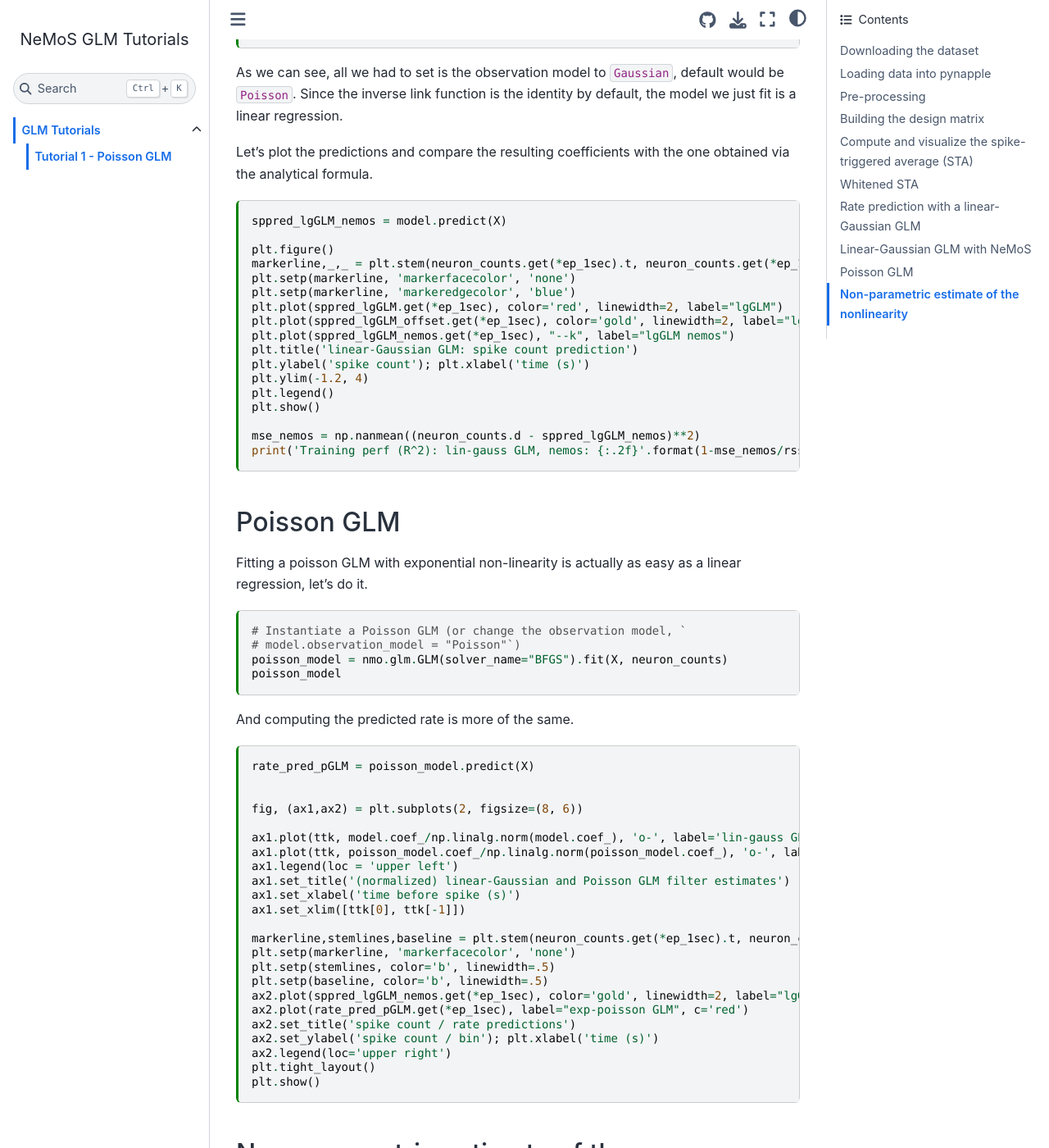
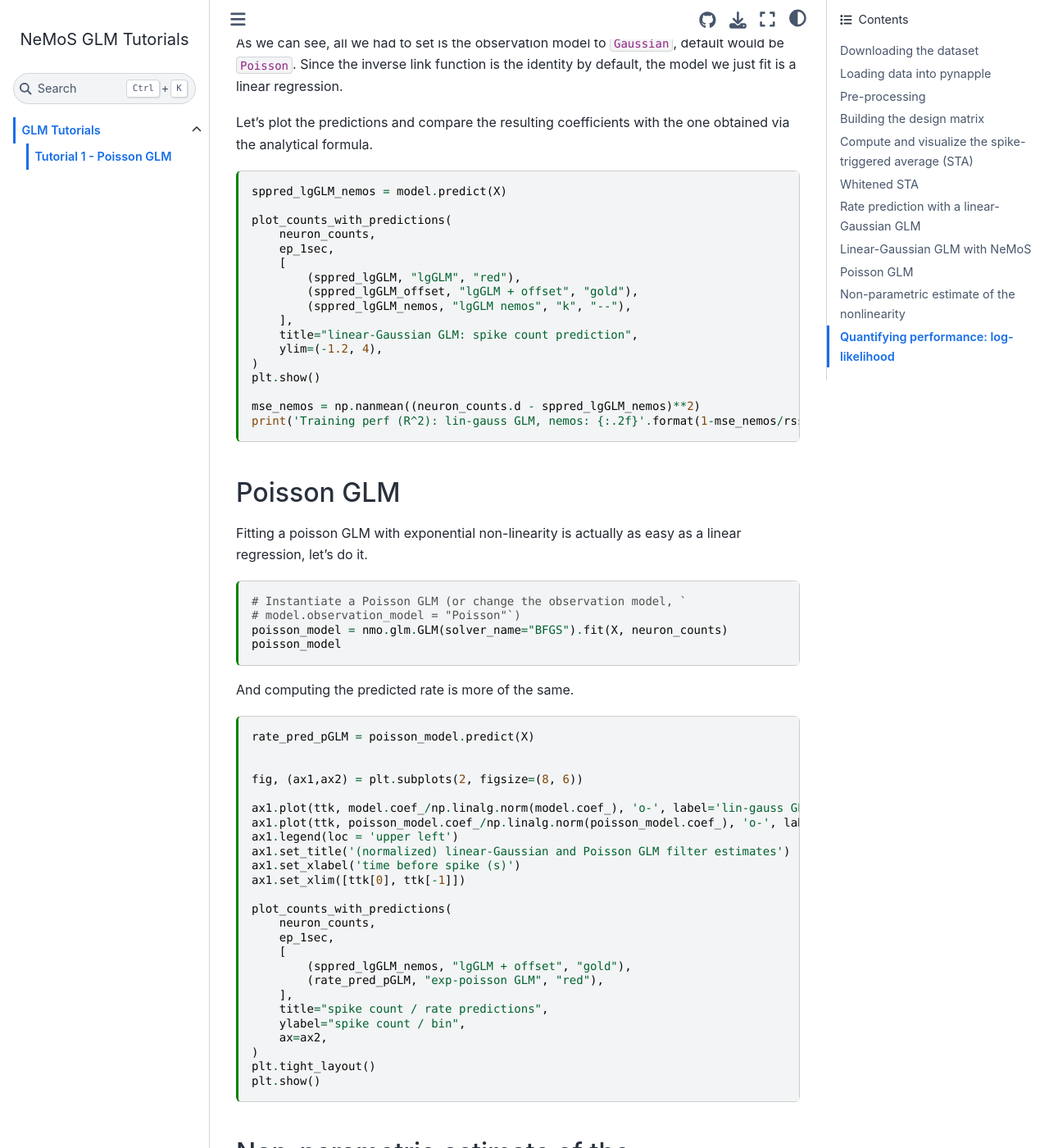
Before and after one commit to BalzaniEdoardo/nemos_glm_tutorials, a Sphinx documentation site: the page built from docs/tutorials/Sfn-2016-tutorial-GLMs/01_poisson_glm.md, in a window 1280 px wide and 1400 px high, scrolled down 9338 px. Shown: the whole window at 82% size. Built offline with Sphinx 7.4.7 and the Sphinx Book theme 1.1.4, drawn with Linux system fonts in a browser that asks for light colours; some of the changed text lies outside the part shown.

Commit message:
move plotting to func

````diff
--- a/docs/tutorials/Sfn-2016-tutorial-GLMs/01_poisson_glm.md
+++ b/docs/tutorials/Sfn-2016-tutorial-GLMs/01_poisson_glm.md
@@ -36,6 +36,59 @@
 
 data_paths = fetch_data("data_RGCs")
 data_paths
+```
+
+```{code-cell} ipython3
+:tags: [hide-input]
+
+import matplotlib.pyplot as plt
+
+
+def plot_counts_with_predictions(
+    counts, ep, predictions, title="", ylabel="spike count", ylim=None, ax=None
+):
+    """Stem-plot binned spike counts over `ep` and overlay one or more model predictions.
+
+    Parameters
+    ----------
+    counts:
+        Tsd of binned spike counts.
+    ep:
+        ``(start, end)`` interval in seconds, forwarded to ``.get``.
+    predictions:
+        List of ``(tsd, label, color)`` or ``(tsd, label, color, linestyle)`` tuples.
+    title, ylabel, ylim:
+        Standard axis cosmetics.
+    ax:
+        Axes to draw on. A new figure is created when ``None``.
+    """
+    if ax is None:
+        _, ax = plt.subplots(figsize=(8, 4))
+
+    c = counts.get(*ep)
+    markerline, stemlines, baseline = ax.stem(
+        c.t, c.d, linefmt="b-", basefmt="k-", label="spike ct"
+    )
+    plt.setp(markerline, markerfacecolor="none", markeredgecolor="blue")
+    plt.setp(stemlines, color="b", linewidth=0.5)
+    plt.setp(baseline, color="b", linewidth=0.5)
+
+    for pred, label, color, *style in predictions:
+        ax.plot(
+            pred.get(*ep),
+            color=color,
+            linestyle=style[0] if style else "-",
+            linewidth=2,
+            label=label,
+        )
+
+    ax.set_title(title)
+    ax.set_ylabel(ylabel)
+    ax.set_xlabel("time (s)")
+    if ylim is not None:
+        ax.set_ylim(*ylim)
+    ax.legend()
+    return ax
 ```
 
 ## Loading data into pynapple
@@ -305,22 +358,17 @@
 # Predicted spikes from linear-Gaussian GLM
 sppred_lgGLM = X @ wsta
 
-# Drop initial nans
-sppred_lgGLM = sppred_lgGLM
-
 # get the first 1sec of non-nans
 first_valid_time = sppred_lgGLM.dropna().t[0]
 ep_1sec = first_valid_time, first_valid_time + 1
 
-plt.figure()
-markerline,_,_ = plt.stem(neuron_counts.get(*ep_1sec).t, neuron_counts.get(*ep_1sec), linefmt='b-', basefmt='k-', label="spike ct")
-plt.setp(markerline, 'markerfacecolor', 'none')
-plt.setp(markerline, 'markeredgecolor', 'blue')
-plt.plot(sppred_lgGLM.get(*ep_1sec), color='red', linewidth=2, label="lgGLM")
-plt.title('linear-Gaussian GLM: spike count prediction')
-plt.ylabel('spike count'); plt.xlabel('time (s)')
-plt.ylim(-1.2, 4)
-plt.legend()
+plot_counts_with_predictions(
+    neuron_counts,
+    ep_1sec,
+    [(sppred_lgGLM, "lgGLM", "red")],
+    title="linear-Gaussian GLM: spike count prediction",
+    ylim=(-1.2, 4),
+)
 plt.show()
 ```
 
@@ -336,23 +384,23 @@
 XTX_inv = np.linalg.pinv(X_offset.d[window_size:].T @ X_offset[window_size:])
 wsta_offset =  XTX_inv @ (X_offset.d[window_size:].T @ neuron_counts[window_size:])
 
-# splitin intercept and coefficients
+# split into intercept and coefficients
 intercept = wsta_offset[0]
 wsta_offset = wsta_offset[1:] # the linear filter part
 
 # Compute prediction with offset
 sppred_lgGLM_offset = intercept +  X @ wsta_offset
 
-plt.figure()
-markerline,_,_ = plt.stem(neuron_counts.get(*ep_1sec).t, neuron_counts.get(*ep_1sec), linefmt='b-', basefmt='k-', label="spike ct")
-plt.setp(markerline, 'markerfacecolor', 'none')
-plt.setp(markerline, 'markeredgecolor', 'blue')
-plt.plot(sppred_lgGLM.get(*ep_1sec), color='red', linewidth=2, label="lgGLM")
-plt.plot(sppred_lgGLM_offset.get(*ep_1sec), color='gold', linewidth=2, label="lgGLM + offset")
-plt.title('linear-Gaussian GLM: spike count prediction')
-plt.ylabel('spike count'); plt.xlabel('time (s)')
-plt.ylim(-1.2, 4)
-plt.legend()
+plot_counts_with_predictions(
+    neuron_counts,
+    ep_1sec,
+    [
+        (sppred_lgGLM, "lgGLM", "red"),
+        (sppred_lgGLM_offset, "lgGLM + offset", "gold"),
+    ],
+    title="linear-Gaussian GLM: spike count prediction",
+    ylim=(-1.2, 4),
+)
 plt.show()
 
 # Let's report the relevant training error (squared prediction error on
@@ -385,17 +433,17 @@
 
 sppred_lgGLM_nemos = model.predict(X)
 
-plt.figure()
-markerline,_,_ = plt.stem(neuron_counts.get(*ep_1sec).t, neuron_counts.get(*ep_1sec), linefmt='b-', basefmt='k-', label="spike ct")
-plt.setp(markerline, 'markerfacecolor', 'none')
-plt.setp(markerline, 'markeredgecolor', 'blue')
-plt.plot(sppred_lgGLM.get(*ep_1sec), color='red', linewidth=2, label="lgGLM")
-plt.plot(sppred_lgGLM_offset.get(*ep_1sec), color='gold', linewidth=2, label="lgGLM + offset")
-plt.plot(sppred_lgGLM_nemos.get(*ep_1sec), "--k", label="lgGLM nemos")
-plt.title('linear-Gaussian GLM: spike count prediction')
-plt.ylabel('spike count'); plt.xlabel('time (s)')
-plt.ylim(-1.2, 4)
-plt.legend()
+plot_counts_with_predictions(
+    neuron_counts,
+    ep_1sec,
+    [
+        (sppred_lgGLM, "lgGLM", "red"),
+        (sppred_lgGLM_offset, "lgGLM + offset", "gold"),
+        (sppred_lgGLM_nemos, "lgGLM nemos", "k", "--"),
+    ],
+    title="linear-Gaussian GLM: spike count prediction",
+    ylim=(-1.2, 4),
+)
 plt.show()
 
 mse_nemos = np.nanmean((neuron_counts.d - sppred_lgGLM_nemos)**2)
@@ -428,15 +476,17 @@
 ax1.set_xlabel('time before spike (s)')
 ax1.set_xlim([ttk[0], ttk[-1]])
 
-markerline,stemlines,baseline = plt.stem(neuron_counts.get(*ep_1sec).t, neuron_counts.get(*ep_1sec), linefmt='b-', basefmt='k-', label="spike ct")
-plt.setp(markerline, 'markerfacecolor', 'none')
-plt.setp(stemlines, color='b', linewidth=.5)
-plt.setp(baseline, color='b', linewidth=.5)
-ax2.plot(sppred_lgGLM_nemos.get(*ep_1sec), color='gold', linewidth=2, label="lgGLM + offset")
-ax2.plot(rate_pred_pGLM.get(*ep_1sec), label="exp-poisson GLM", c='red')
-ax2.set_title('spike count / rate predictions')
-ax2.set_ylabel('spike count / bin'); plt.xlabel('time (s)')
-ax2.legend(loc='upper right')
+plot_counts_with_predictions(
+    neuron_counts,
+    ep_1sec,
+    [
+        (sppred_lgGLM_nemos, "lgGLM + offset", "gold"),
+        (rate_pred_pGLM, "exp-poisson GLM", "red"),
+    ],
+    title="spike count / rate predictions",
+    ylabel="spike count / bin",
+    ax=ax2,
+)
 plt.tight_layout()
 plt.show()
 ```
@@ -501,26 +551,45 @@
 plt.show()
 ```
 
+## Quantifying performance: log-likelihood
+
+Lastly, compute log-likelihood for the Poisson GLMs we've used so far and compare performance. The difference of the loglikelihood and homogeneous-Poisson loglikelihood, normalized by the number of spikes, gives us an intuitive way to compare log-likelihoods in units of bits / spike.  This is a quantity known as the (empirical) single-spike information. [See Brenner et al, "Synergy in a Neural Code", Neural Comp 2000]. You can think of this as the number of bits (number of yes/no questions that we can answer) about the times of spikes when we know the spike rate output by the model, compared to when we only know the (constant) mean spike rate.
+
 ```{code-cell} ipython3
 
 # comptue the **total** model log-likelihood
 # default aggregation would be `np.mean`, giving a likelihood per-sample
 ll_exp_pglm = poisson_model.score(X, neuron_counts, aggregate_sample_scores=np.sum)
 
-np_poisson_model.inverse_link_function = nearest_interp
+np_poisson_model.inverse_link_function = lambda x: nearest_interp(x) / neuron_counts.rate
 ll_np_pglm = np_poisson_model.score(X, neuron_counts, aggregate_sample_scores=np.sum)
 
 # Now compute the rate under "homogeneous" Poisson model that assumes a
 # constant firing rate with the correct mean spike count.
 valid_counts = neuron_counts[window_size:].d
-ll0 = model.observation_model.log_likelihood(
+ll0 = poisson_model.observation_model.log_likelihood(
     valid_counts,
     np.mean(valid_counts) * np.ones_like(valid_counts),
     aggregate_sample_scores=np.sum
 )
 
-(ll_exp_pglm - ll0)/valid_counts.sum()/np.log(2)
+ss_info_exp = (ll_exp_pglm - ll0)/valid_counts.sum()/np.log(2)
+ss_info_np = (ll_np_pglm - ll0)/valid_counts.sum()/np.log(2)
+print('\n empirical single-spike information:\n ---------------------- ')
+print(f'exp-GLM: {ss_info_exp:.2f} bits/sp')
+print(f' np-GLM: {ss_info_np:.2f} bits/sp')
 
-
+plot_counts_with_predictions(
+    neuron_counts,
+    ep_1sec,
+    [
+        (poisson_model.predict(X), "exp-poisson GLM", "r"),
+        (np_poisson_model.predict(X), "np-poisson GLM", "orange"),
+    ],
+    title="rate predictions",
+    ylabel="spikes / bin",
+)
+plt.tight_layout()
+plt.show()
 
 ```
````
